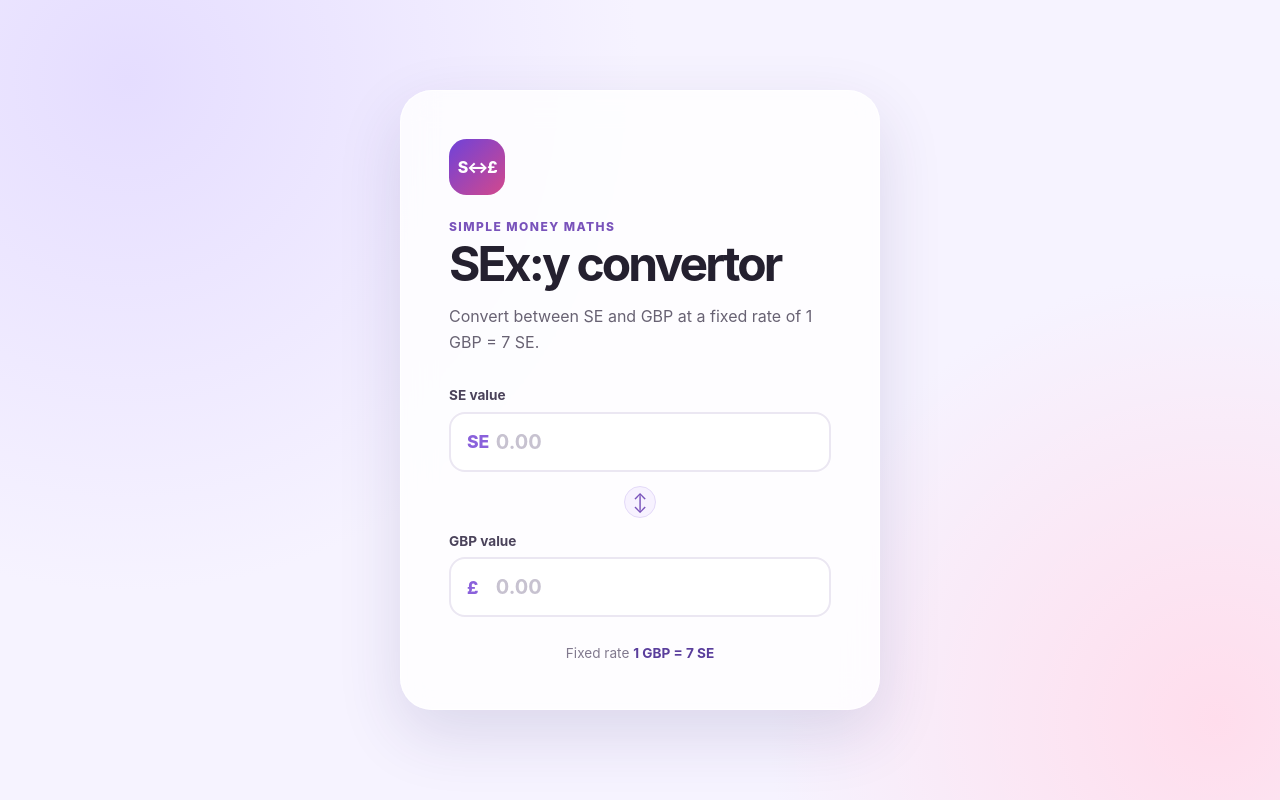
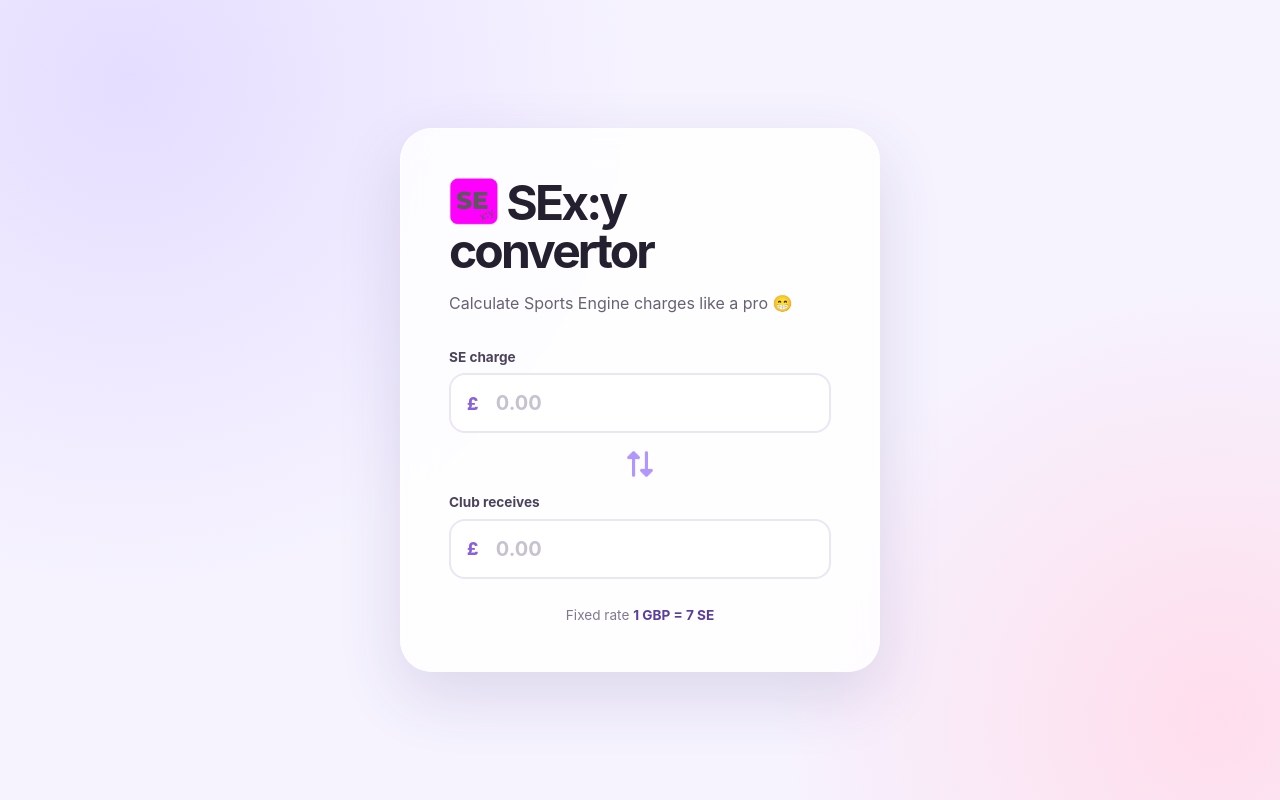
Before and after one commit to andyOstrava/sexy_converter, a plain HTML site: page index.html in a window 1280 px wide. Drawn offline with Linux system fonts and the light colour scheme.

Commit message:
adapt most of the UI to use correct terminology and images

```diff
--- a/index.html
+++ b/index.html
@@ -14,24 +14,27 @@
   <body>
     <main class="app-shell">
       <section class="converter-card" aria-labelledby="app-title">
-        <div class="brand-mark" aria-hidden="true">S&#8596;&#163;</div>
-        <p class="eyebrow">Simple money maths</p>
-        <h1 id="app-title">SEx:y convertor</h1>
-        <p class="intro">Convert between SE and GBP at a fixed rate of 1 GBP = 7 SE.</p>
+        <!-- <div class="brand-mark" aria-hidden="true"></div> -->
+        <h1 id="app-title">
+          <img src="images/sexy_icon.png">
+          SEx:y convertor</h1>
+        <p class="intro">Calculate Sports Engine charges like a pro 😁</p>
 
         <form class="converter" novalidate>
           <div class="field-group">
-            <label for="se-value">SE value</label>
+            <label for="se-value">SE charge</label>
             <div class="input-wrap">
-              <span class="currency-symbol" aria-hidden="true">SE</span>
+              <span class="currency-symbol" aria-hidden="true">&#163;</span>
               <input id="se-value" name="se-value" type="number" inputmode="decimal" min="0" step="0.01" placeholder="0.00" autocomplete="off">
             </div>
           </div>
 
-          <div class="conversion-arrow" aria-hidden="true">&#8597;</div>
+          <div class="conversion-arrow" aria-hidden="true">
+            <img src="images/conversion_icon.png">
+          </div>
 
           <div class="field-group">
-            <label for="gbp-value">GBP value</label>
+            <label for="gbp-value">Club receives</label>
             <div class="input-wrap">
               <span class="currency-symbol" aria-hidden="true">&#163;</span>
               <input id="gbp-value" name="gbp-value" type="number" inputmode="decimal" min="0" step="0.01" placeholder="0.00" autocomplete="off">
--- a/styles.css
+++ b/styles.css
@@ -68,6 +68,11 @@ h1 {
   font-size: clamp(2rem, 8vw, 3rem);
   letter-spacing: -0.06em;
   line-height: 1;
+}
+
+h1 img {
+  height: clamp(2rem, 8vw, 3rem);
+  margin-bottom: -5px;
 }
 
 .intro {
@@ -148,11 +153,16 @@ input[type="number"] {
   height: 2rem;
   margin: 0.1rem auto;
   place-items: center;
-  border: 1px solid #e3d9f8;
-  border-radius: 50%;
-  color: #7953bb;
-  background: #f7f2ff;
+  /* border: 1px solid #e3d9f8; */
+  /* border-radius: 50%; */
+  /* color: #7953bb; */
+  /* background: #f7f2ff; */
   font-size: 1.1rem;
+}
+
+.conversion-arrow img {
+  height: 2rem;
+  rotate: 90deg;
 }
 
 .rate-note {
```
Also changed, not shown: icon.svg (deleted), images/conversion_icon.png (added), images/sexy_icon.ico (added), images/sexy_icon.png (added), images/sexy_logo.png (added), manifest.json, 2 other files.
